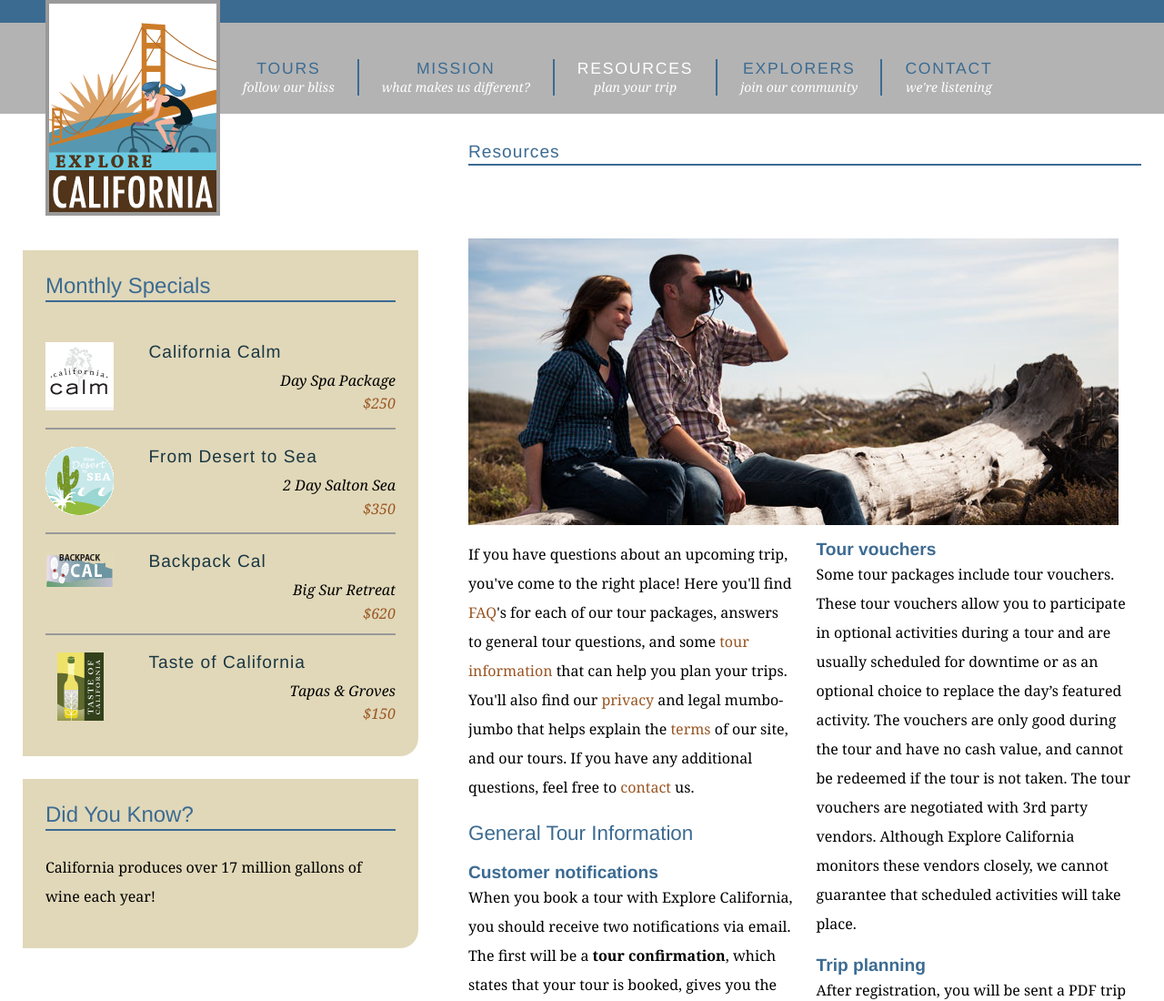
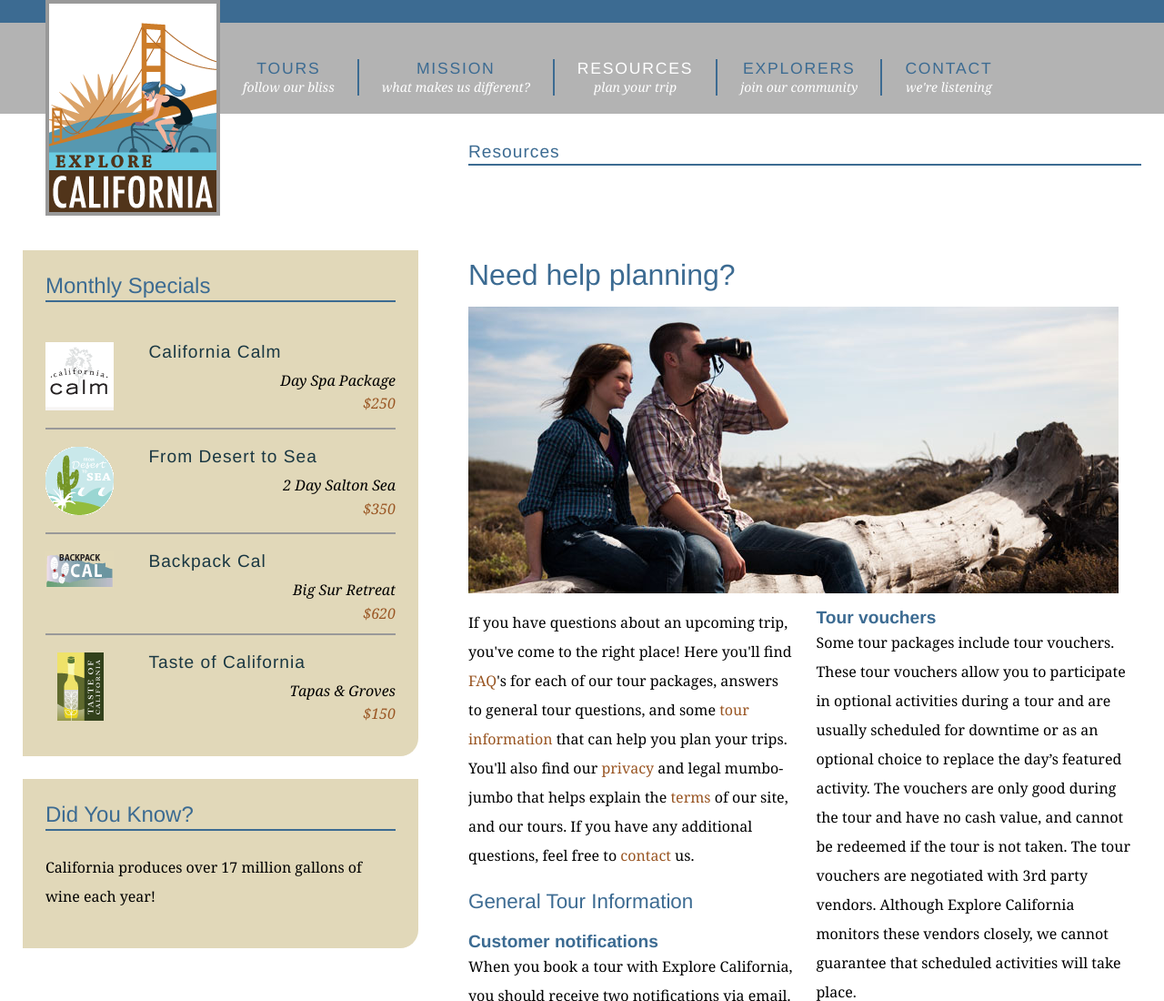
Before and after one commit to kikiiliev/explore_california, a plain HTML site: page resources.html in a window 1280 px wide. Shown: the top 1100 px of the page at 91% size. Drawn offline with Linux system fonts and the light colour scheme.

```diff
--- a/resources.html
+++ b/resources.html
@@ -67,6 +67,7 @@
         </div>
 
         <div id="mainArticle">
+          <h1>Need help planning?</h1>
           <img src="assets/images/looking.jpg" alt="Plan your tour" class="articleImage" />
           <div class="multiCol">
             <p>If you have questions about an upcoming trip, you've come to the right place! Here you'll find <a href="resources/faq.html">FAQ</a>'s for each of our tour packages, answers to general tour questions, and some <a href="resources/links.html">tour information</a> that can help you plan your trips. You'll also find our <a href="resources/legal.html">privacy</a> and legal mumbo-jumbo that helps explain the <a href="explorers/join.html">terms</a> of our site, and our tours. If you have any additional questions, feel free to <a href="contact.html">contact</a> us.</p>
```
